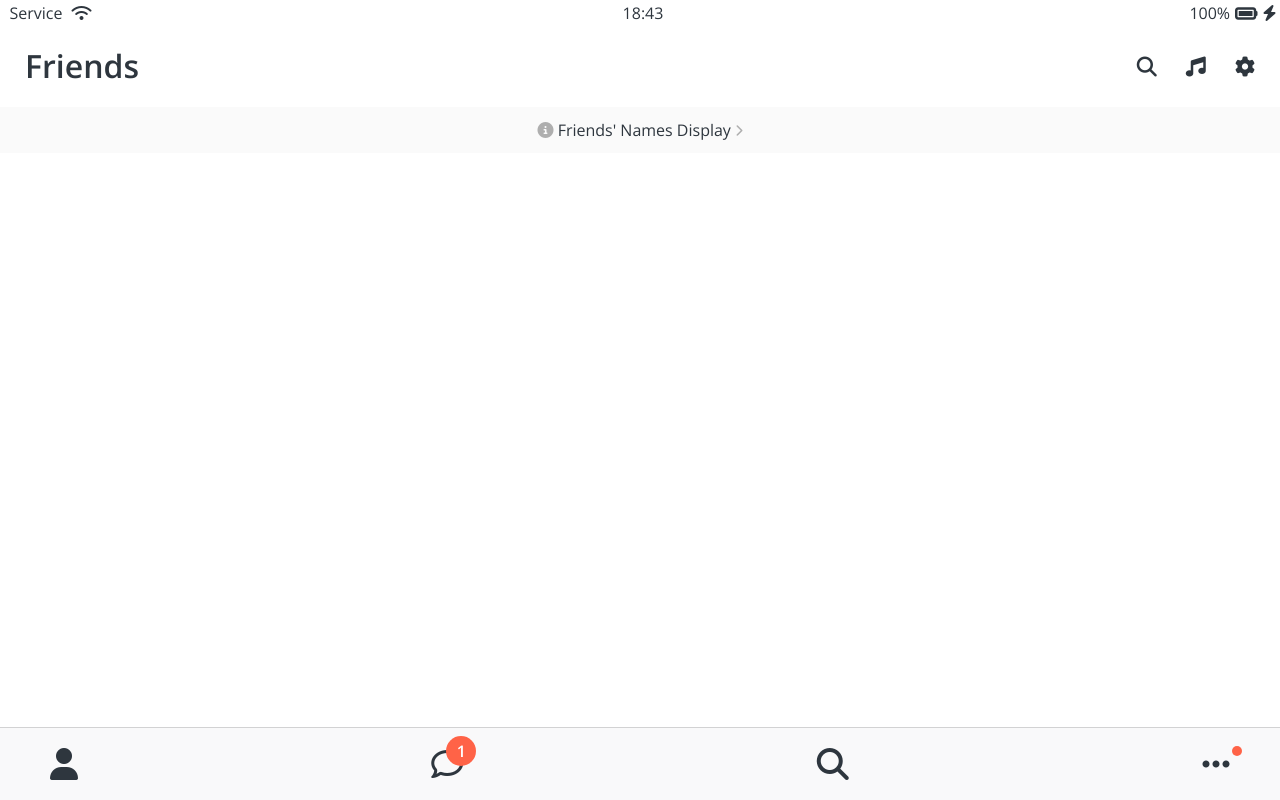
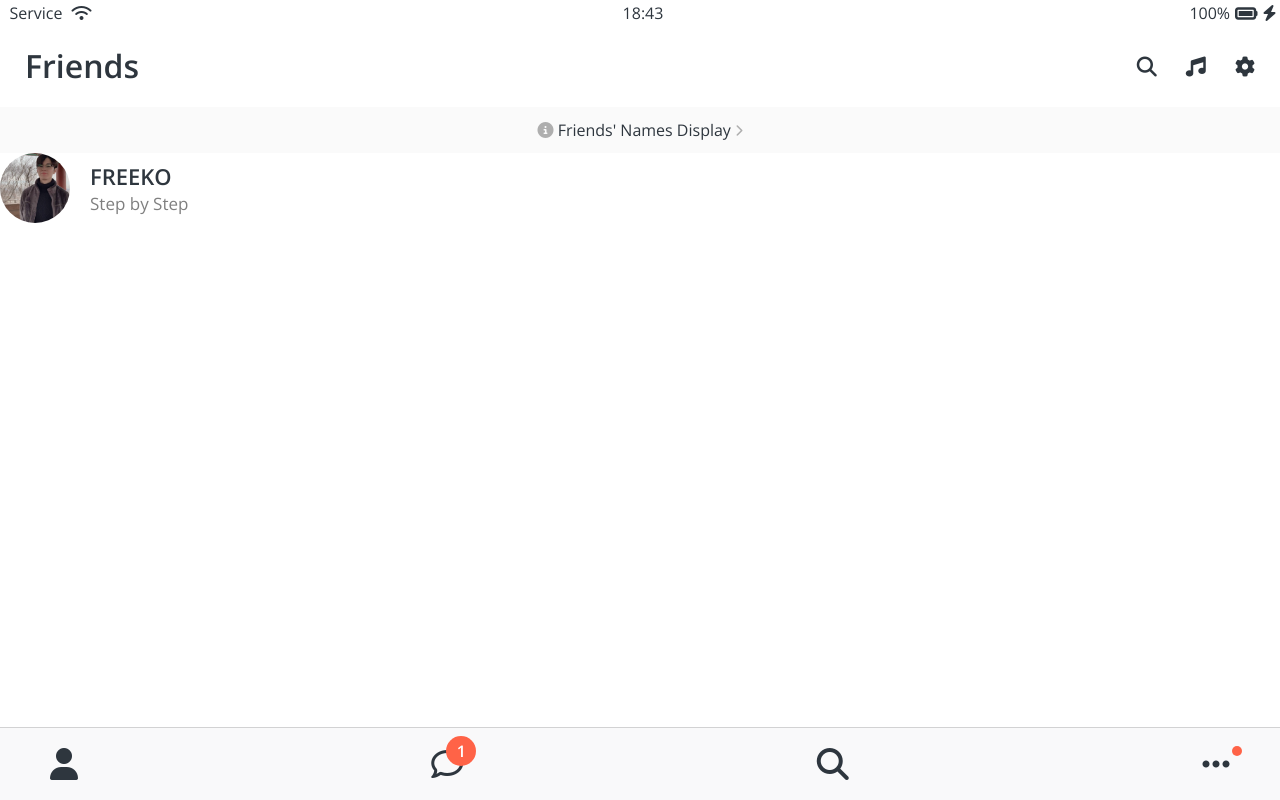
Before and after one commit to free-ko/project-kakao2020-html-css, a plain HTML site: page friends.html in a window 1280 px wide. Drawn offline with nearby package versions, Linux system fonts and the light colour scheme.

Commit message:
#6.16 User Component part One

```diff
--- /dev/null
+++ b/css/components/user-component.css
@@ -0,0 +1,23 @@
+.user-component,
+.user-component__column:first-child {
+  display: flex;
+  align-items: center;
+}
+
+.user-component__avatar {
+  width: 70px;
+  height: 70px;
+  border-radius: 50%;
+  margin-right: 20px;
+}
+
+.user-component__title {
+  font-weight: 600;
+  font-size: 22px;
+}
+
+.user-component__subtitle {
+  margin-top: 8px;
+  font-size: 17px;
+  color: rgba(0, 0, 0, 0.5);
+}
--- a/css/styles.css
+++ b/css/styles.css
@@ -7,6 +7,7 @@
 @import "components/status-bar.css";
 @import "components/nav-bar.css";
 @import "components/screen-header.css";
+@import "components/user-component.css";
 
 /* Screens */
 @import "screens/login.css";
--- a/friends.html
+++ b/friends.html
@@ -33,11 +33,24 @@
       </div>
     </header>
 
+    <!-- Notification -->
     <a id="friends-display-link">
       <i class="fas fa-info-circle"></i>
       Friends' Names Display
       <i class="fas fa-chevron-right fa-xs"></i>
     </a>
+
+    <!-- User List -->
+    <div class="user-component">
+      <div class="user-component__column">
+        <img src="assets/my-profile.png" class="user-component__avatar" />
+        <div class="user-component__text">
+          <h4 class="user-component__title">FREEKO</h4>
+          <h6 class="user-component__subtitle">Step by Step</h6>
+        </div>
+      </div>
+      <div class="user-component__column"></div>
+    </div>
 
     <!-- Nav -->
     <nav class="nav">
```
Also changed, not shown: assets/my-profile.png (added).
